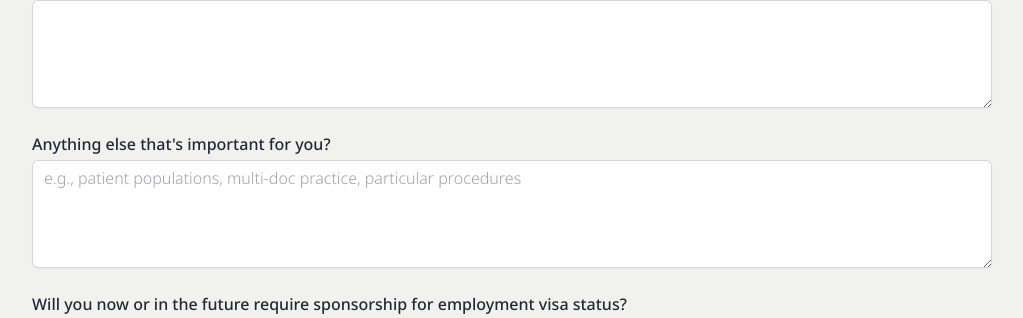
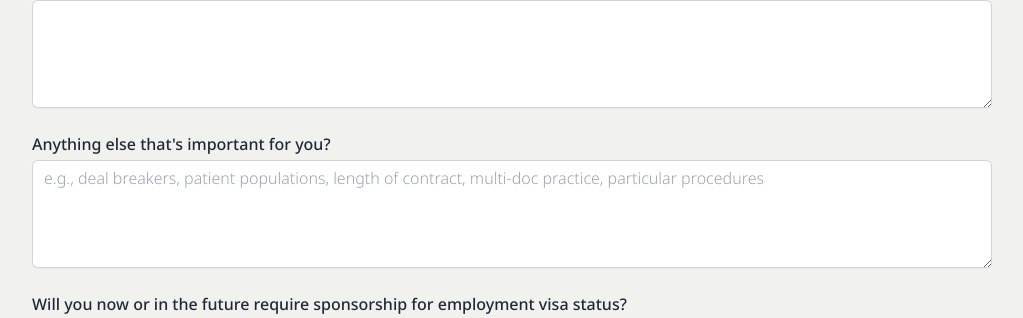
Before and after one commit to sean-yang14/sn_services_website, a Next.js app: page /get-started in a window 1280 px wide. Shown: the part 2835-3153 px from the top of the page, without its empty margins (128-1151 px from the left). Built offline with nearby package versions, Linux system fonts and the light colour scheme; a web font is replaced by a local one.

Commit message:
updated placholder for anything else important question

```diff
--- a/src/components/get-started/form.js
+++ b/src/components/get-started/form.js
@@ -853,7 +853,7 @@ export default function Form() {
                         name="other_info"
                         id="other_info"
                         className="block w-full rounded-md border-0 py-1.5  shadow-sm ring-1 ring-inset ring-gray-300 placeholder:text-gray-400 focus:ring-2 focus:ring-inset focus:ring-logo sm:leading-6"
-												placeholder='e.g., patient populations, multi-doc practice, particular procedures'
+												placeholder='e.g., deal breakers, patient populations, length of contract, multi-doc practice, particular procedures'
                         defaultValue={''}
 												onChange={handleChange}
 												value={formData.other_info}
```
